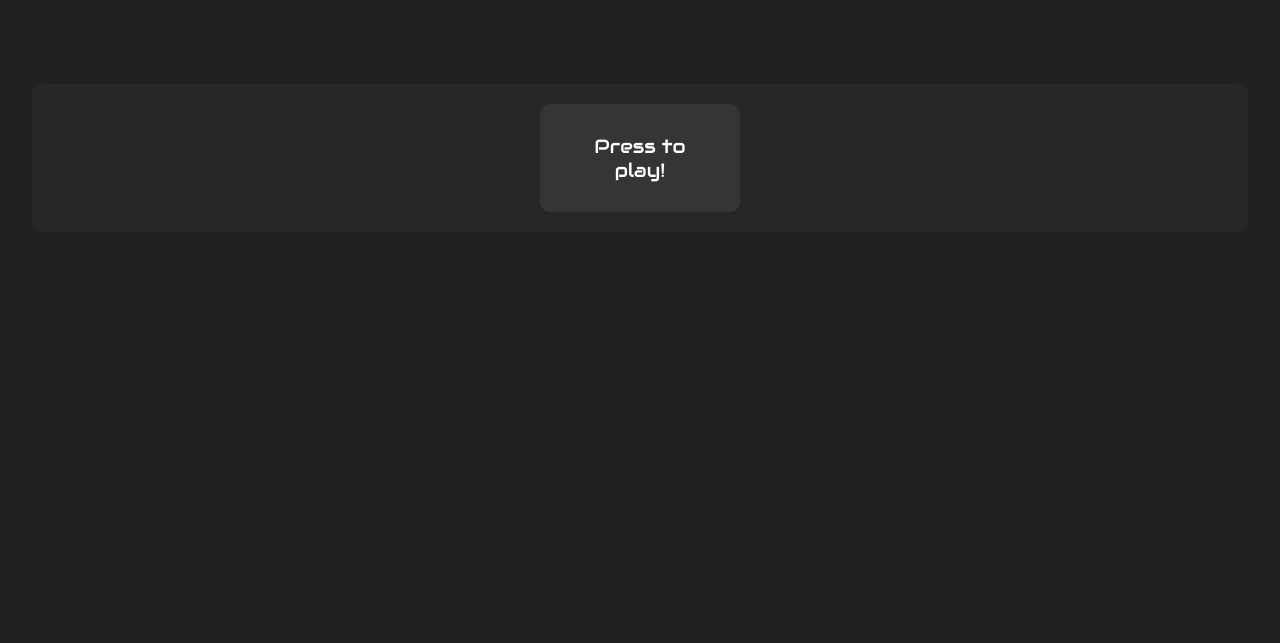
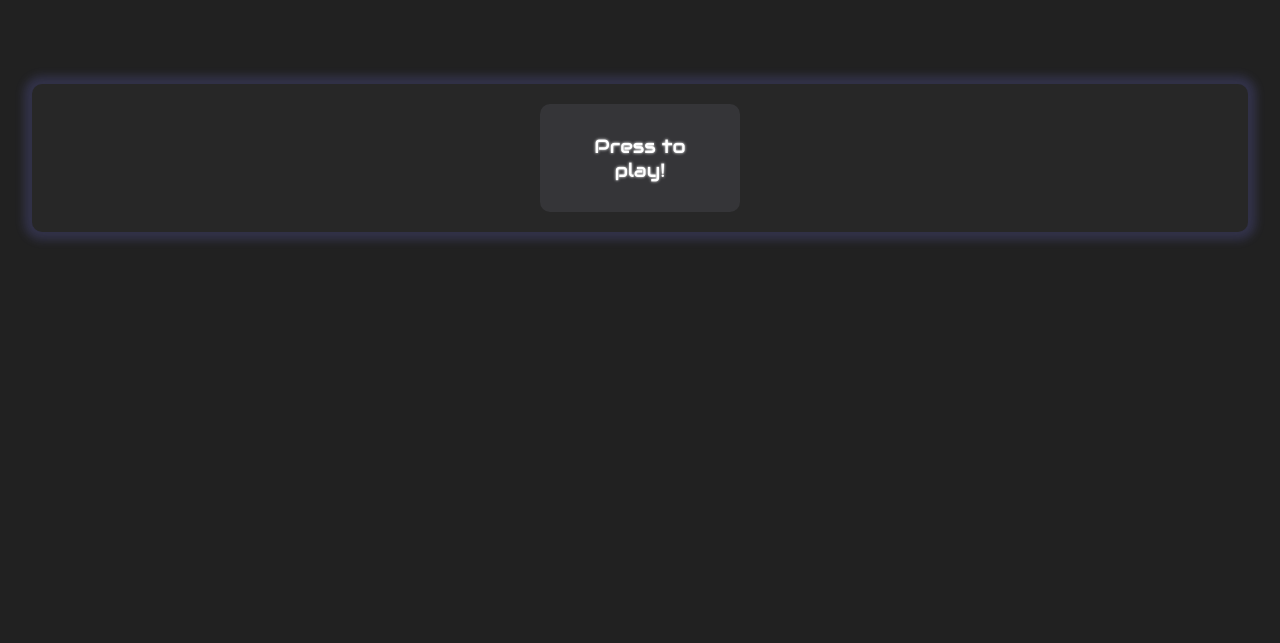
Before and after one commit to Nik-Reyes/Rock-Paper-Scissors, a plain HTML site: page index.html in a window 1280 px wide. Shown: the part 157-800 px from the top of the page. Drawn offline with Linux system fonts and the light colour scheme.

Commit message:
feature: add glow effects

```diff
--- a/index.css
+++ b/index.css
@@ -35,6 +35,7 @@ body {
 .title {
   font-size: 4rem;
   text-align: center;
+  text-shadow: 0 0 5px white;
 }
 
 .content {
@@ -49,6 +50,7 @@ body {
   width: 100%;
   background-color: #272727;
   border-radius: 10px;
+  box-shadow: rgba(120, 120, 233, 0.2) 0 0 10px 8px;
 }
 
 .computer-choice {
@@ -80,8 +82,6 @@ body {
   display: flex;
   flex-wrap: wrap;
   justify-content: center;
-  /* align-items: center; */
-  /* margin: 20px 0 20px; */
 }
 
 .score {
@@ -146,6 +146,17 @@ body {
   border-radius: 20px;
   text-align: center;
   margin-bottom: 10px;
+  box-shadow: rgba(128, 131, 255, 1) 0 0 8px 0;
+}
+
+h1,
+h2,
+h3,
+h4,
+h5,
+h6,
+p {
+  text-shadow: 0 0 3px white;
 }
 
 #result-container {
```
